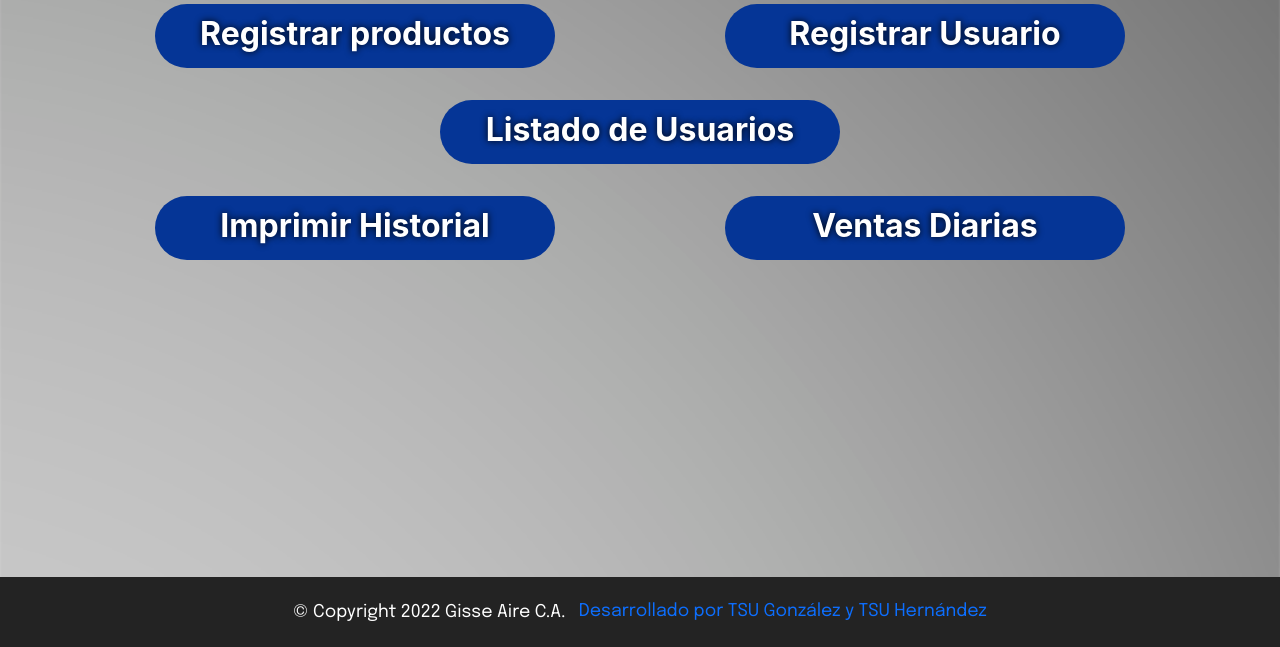
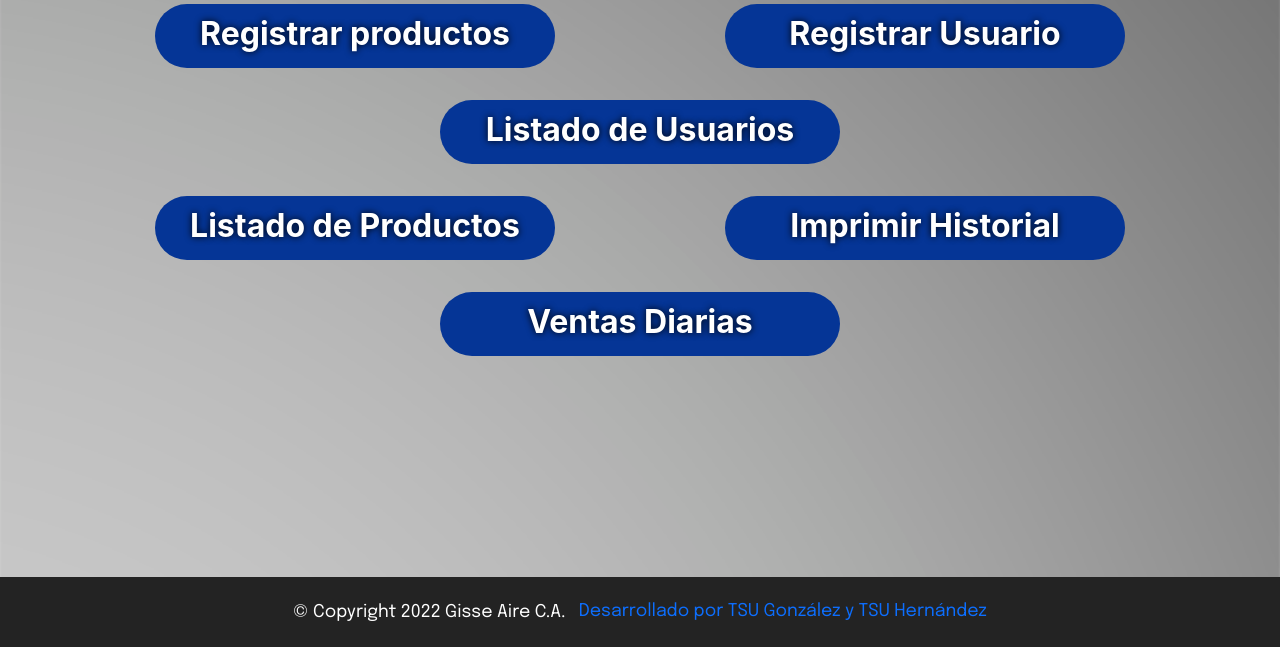
Before and after one commit to cejblan/sistema_logistico, a PHP site: page /administrativo.php in a window 1280 px wide. Shown: the part 225-872 px from the top of the page. Run offline with PHP 8.4, Linux system fonts and the light colour scheme; the visitor is signed in with stand-in values (Sample User, id 1).

Commit message:
Se conecto con las "Listas"

```diff
--- a/administrativo.php
+++ b/administrativo.php
@@ -56,7 +56,7 @@ admin:
       </a>
     </div>
     <div class="col-4">
-      <a href="">
+      <a href="lista_usuarios.php">
         <h2>
           <strong>Listado de Usuarios</strong>
         </h2>
@@ -64,6 +64,13 @@ admin:
     </div>
   </div>
   <div class="row">
+    <div class="col-4">
+      <a href="lista_productos.php">
+        <h2>
+          <strong>Listado de Productos</strong>
+        </h2>
+      </a>
+    </div>
     <div class="col-4">
       <a href="imprimir.php">
         <h2>
```
